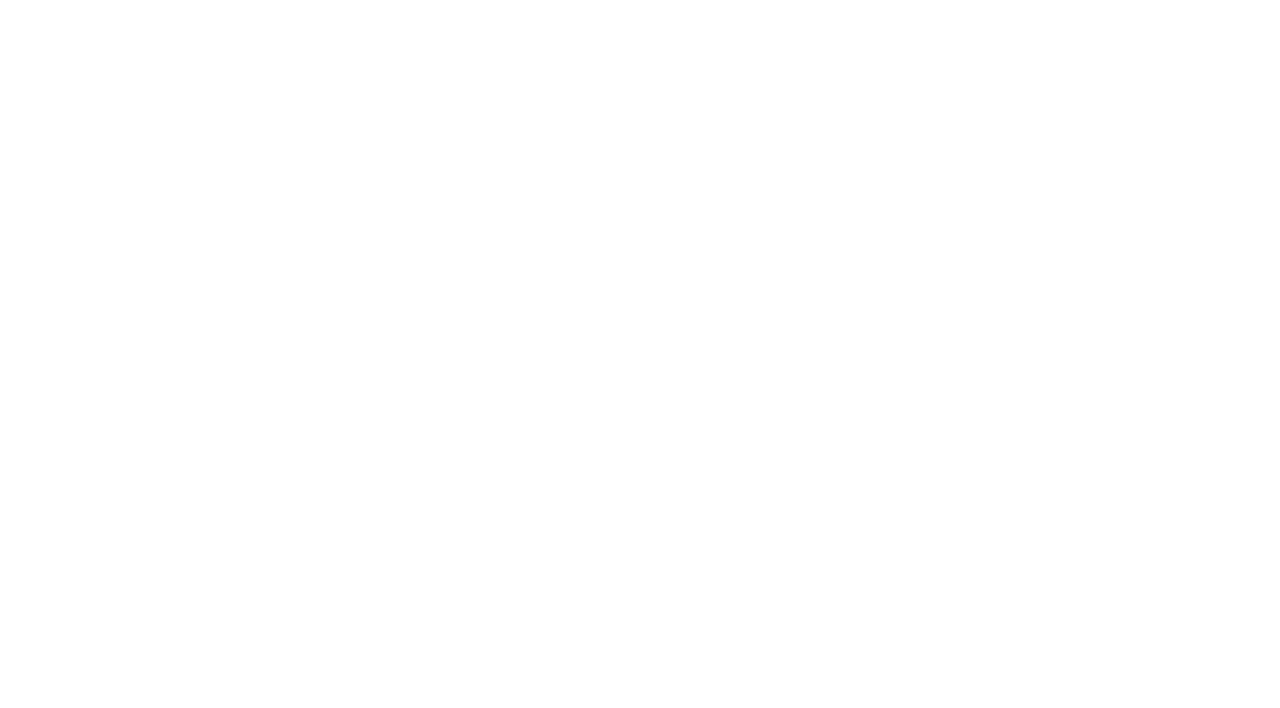
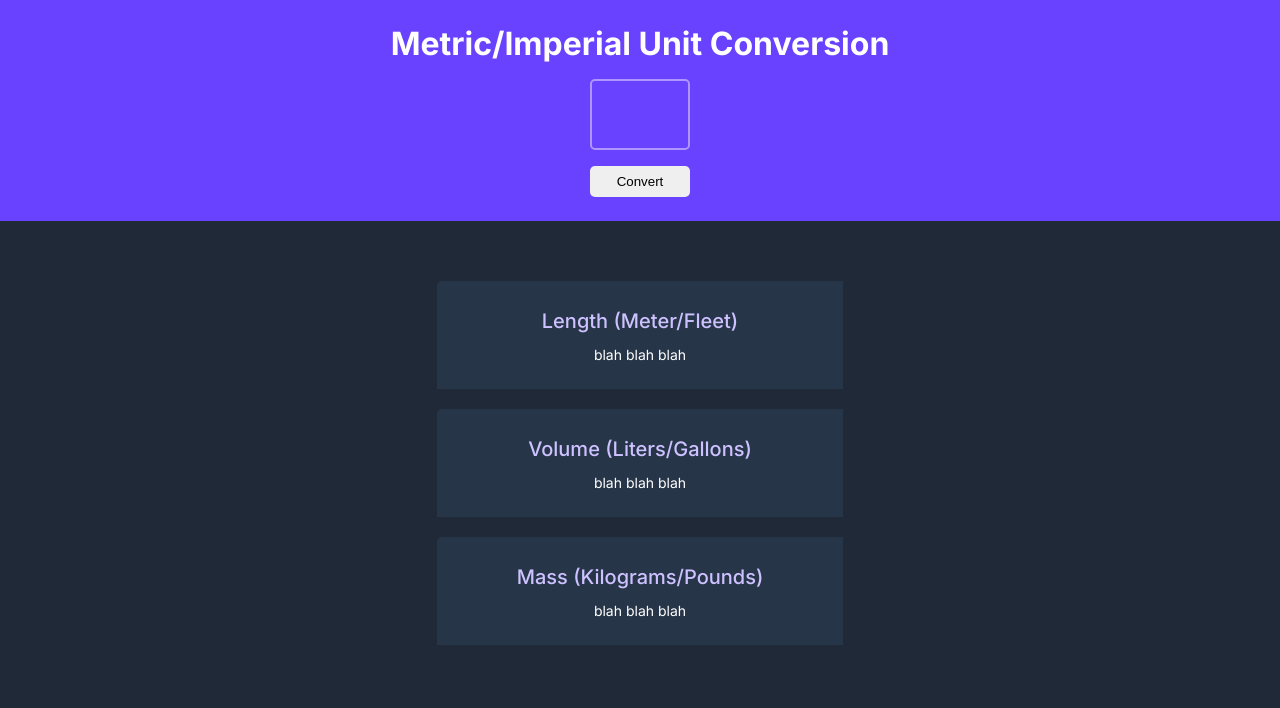
Before and after one commit to BaileyKH/Unit-Conversion, a plain HTML site: page index.html in a window 1280 px wide. Drawn offline with Linux system fonts and the light colour scheme.

Commit message:
html layout and styles added

```diff
--- a/index.html
+++ b/index.html
@@ -5,8 +5,36 @@
     <meta name="viewport" content="width=device-width, initial-scale=1.0">
     <title>Unit Conversion</title>
     <link href="styles.css" rel="stylesheet"/>
+    <link rel="preconnect" href="https://fonts.googleapis.com">
+    <link rel="preconnect" href="https://fonts.gstatic.com" crossorigin>
+    <link href="https://fonts.googleapis.com/css2?family=Inter:wght@100..900&family=Open+Sans:ital,wght@0,300..800;1,300..800&display=swap" rel="stylesheet">
 </head>
 <body>
+    <div class="main-container">
+        <div class="hero-content">
+            <h1>Metric/Imperial Unit Conversion</h1>
+            <div class="input-container">
+                <input id="input"/>
+                <button>Convert</button>
+            </div>
+        </div>
+        <div class="conversion-container">
+            <div class="conversion-content">
+                <div class="length">
+                    <h4>Length (Meter/Fleet)</h4>
+                    <p>blah blah blah</p>
+                </div>
+                <div class="volume">
+                    <h4>Volume (Liters/Gallons)</h4>
+                    <p>blah blah blah</p>
+                </div>
+                <div class="mass">
+                    <h4>Mass (Kilograms/Pounds)</h4>
+                    <p>blah blah blah</p>
+                </div>
+            </div>
+        </div>
+    </div>
     <script src="index.js"></script>
 </body>
 </html>
--- a/styles.css
+++ b/styles.css
@@ -0,0 +1,88 @@
+* {
+    box-sizing: border-box;
+    margin: 0;
+    padding: 0;
+}
+
+body {
+    background: hsl(215, 28%, 17%);
+    color: white;
+    font-family: "Inter", sans-serif;
+}
+
+/* Hero Content */
+
+.hero-content {
+    display: flex;
+    flex-direction: column;
+    justify-content: center;
+    align-items: center;
+    background-color: hsl(252, 100%, 63%);
+    width: 100%;
+    padding: 1.5em;
+}
+
+.hero-content h1, input {
+    margin-bottom: 16px;
+}
+
+.input-container {
+    display: flex;
+    flex-direction: column;
+    justify-content: center;
+    align-items: center;
+    width: 100px;
+}
+
+
+.input-container input {
+    background: transparent;
+    color: hsl(0, 0%, 100%);
+    font-size: 58px;
+    font-weight: bold;
+    text-align: center;
+    border: 2px solid hsl(256, 100%, 79%);
+    border-radius: 5px;
+    width: 100%;
+}
+
+.input-container button {
+    border: none;
+    border-radius: 5px;
+    padding: 8px 0;
+    width: 100%;
+}
+
+/* Conversion Content */
+
+.conversion-container {
+    display: flex;
+    justify-content: center;
+    align-items: center;
+}
+
+.conversion-content {
+    margin: 40px 0;
+}
+
+.conversion-content h4 {
+    color: hsl(251, 100%, 88%);
+    font-size: 20px;
+    font-weight: 500;
+}
+
+.conversion-content p {
+    font-size: 14px;
+}
+
+.length, .volume, .mass {
+    display: flex;
+    flex-direction: column;
+    justify-content: center;
+    align-items: center;
+    background-color: #273549;
+    border-top-left-radius: 5px;
+    margin: 20px 0;
+    padding: 20px 80px;
+    line-height: 2
+}
```
